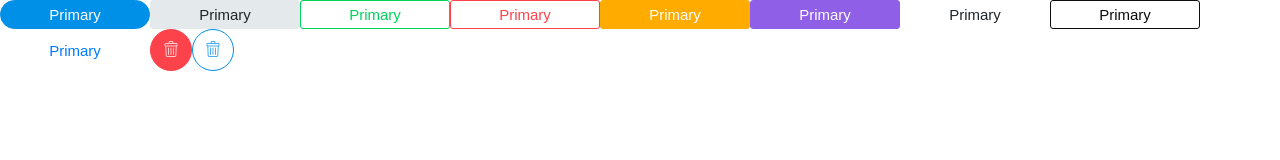
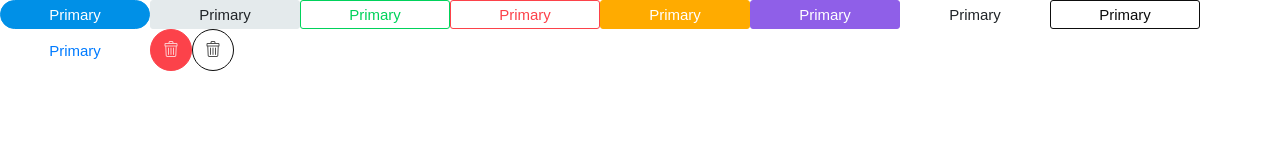
Before and after one commit to SamuelBenedix/reactAdminTemplate, a React (Create React App) app: page / in a window 1280 px wide. Shown: the top 160 px of the page. Built offline with nearby package versions, Linux system fonts and the light colour scheme.

Commit message:
button cover confirm

```diff
--- a/src/@types/icon.d.ts
+++ b/src/@types/icon.d.ts
@@ -7,4 +7,5 @@ export interface IconProps {
   borderColorHover: string;
   color: string;
  },
+ icColor: string;
 }
--- a/src/assets/dynamicIcons/IcTrash.tsx
+++ b/src/assets/dynamicIcons/IcTrash.tsx
@@ -2,7 +2,7 @@ import React from 'react';
 import { IcProps } from '../../@types/ic';
 
 const IcTrash = (props: IcProps) => {
-  const { fill = '#fff', stroke } = props;
+  const { fill = '#fff' } = props;
 
   return (
     <svg
@@ -15,22 +15,22 @@ const IcTrash = (props: IcProps) => {
       <path
         d="M13.25 2H10.5V1.5C10.5 0.672906 9.82709 0 9 0H7C6.17291 0 5.5 0.672906 5.5 1.5V2H2.75C2.06075 2 1.5 2.56075 1.5 3.25V5C1.5 5.27612 1.72387 5.5 2 5.5H2.27325L2.70522 14.5713C2.74338 15.3725 3.4015 16 4.2035 16H11.7965C12.5985 16 13.2567 15.3725 13.2948 14.5713L13.7268 5.5H14C14.2761 5.5 14.5 5.27612 14.5 5V3.25C14.5 2.56075 13.9392 2 13.25 2ZM6.5 1.5C6.5 1.22431 6.72431 1 7 1H9C9.27569 1 9.5 1.22431 9.5 1.5V2H6.5V1.5ZM2.5 3.25C2.5 3.11216 2.61216 3 2.75 3H13.25C13.3878 3 13.5 3.11216 13.5 3.25V4.5C13.3459 4.5 3.13853 4.5 2.5 4.5V3.25ZM12.2959 14.5238C12.2832 14.7908 12.0638 15 11.7965 15H4.2035C3.93616 15 3.71678 14.7908 3.70409 14.5238L3.27437 5.5H12.7256L12.2959 14.5238Z"
         fill={fill}
-        fill-opacity="0.72"
+        fillOpacity="0.72"
       />
       <path
         d="M8 14C8.27613 14 8.5 13.7761 8.5 13.5V7C8.5 6.72387 8.27613 6.5 8 6.5C7.72387 6.5 7.5 6.72387 7.5 7V13.5C7.5 13.7761 7.72384 14 8 14Z"
         fill={fill}
-        fill-opacity="0.72"
+        fillOpacity="0.72"
       />
       <path
         d="M10.5 14C10.7761 14 11 13.7761 11 13.5V7C11 6.72387 10.7761 6.5 10.5 6.5C10.2239 6.5 10 6.72387 10 7V13.5C10 13.7761 10.2238 14 10.5 14Z"
         fill={fill}
-        fill-opacity="0.72"
+        fillOpacity="0.72"
       />
       <path
         d="M5.5 14C5.77613 14 6 13.7761 6 13.5V7C6 6.72387 5.77613 6.5 5.5 6.5C5.22387 6.5 5 6.72387 5 7V13.5C5 13.7761 5.22384 14 5.5 14Z"
         fill={fill}
-        fill-opacity="0.72"
+        fillOpacity="0.72"
       />
     </svg>
   );
--- a/src/components/atoms/Button/iconOnly.tsx
+++ b/src/components/atoms/Button/iconOnly.tsx
@@ -1,21 +1,17 @@
-import React from 'react';
+import React, { useState } from 'react';
 import { IconProps } from '../../../@types/icon';
 import { IcTrash } from '../../../assets';
 // import { IcAddWhite, IcTrash } from '../../../assets';
 
 const IconOnly = (props: IconProps) => {
-  const { icon, color, isOutline = false } = props;
+  const { icon, color, isOutline = false, icColor } = props;
+
   const Icon = () => {
     switch (icon) {
       case 'add':
         return <div>test</div>;
       case 'trash':
-        return (
-          <IcTrash
-            stroke="none"
-            fill={isOutline ? color.backgroundColor : color.color}
-          />
-        );
+        return <IcTrash stroke="none" fill={icColor} />;
       default:
         return <div>test</div>;
     }
--- a/src/components/atoms/Button/index.tsx
+++ b/src/components/atoms/Button/index.tsx
@@ -28,37 +28,75 @@ const Button = (props: ButtonProps) => {
   } = props;
   const [typeColor, setTypeColor] = useState(Colors.primary);
 
+  const [icColorNew, setIcColorNew] = useState('#fff');
+
+  const handleMouseEnter = () => {
+    setIcColorNew(typeColor.color);
+    console.log(icColorNew);
+  };
+  const handleMouseLeave = () => {
+    setIcColorNew(isOutline ? typeColor.backgroundColor : typeColor.color);
+    console.log(icColorNew);
+  };
+
   useEffect(() => {
     switch (type) {
       case 'primary':
         setTypeColor(Colors.primary);
+        setIcColorNew(
+          isOutline ? Colors.primary.backgroundColor : Colors.primary.color
+        );
         break;
       case 'secondary':
         setTypeColor(Colors.secondary);
+        setIcColorNew(
+          isOutline ? Colors.secondary.backgroundColor : Colors.secondary.color
+        );
         break;
       case 'info':
         setTypeColor(Colors.info);
+        setIcColorNew(
+          isOutline ? Colors.info.backgroundColor : Colors.info.color
+        );
         break;
       case 'danger':
         setTypeColor(Colors.danger);
+        setIcColorNew(
+          isOutline ? Colors.danger.backgroundColor : Colors.danger.color
+        );
         break;
       case 'warning':
         setTypeColor(Colors.warning);
+        setIcColorNew(
+          isOutline ? Colors.warning.backgroundColor : Colors.warning.color
+        );
         break;
       case 'success':
         setTypeColor(Colors.success);
+        setIcColorNew(
+          isOutline ? Colors.success.backgroundColor : Colors.success.color
+        );
         break;
       case 'light':
         setTypeColor(Colors.light);
+        setIcColorNew(
+          isOutline ? Colors.light.backgroundColor : Colors.light.color
+        );
         break;
       case 'dark':
         setTypeColor(Colors.dark);
+        setIcColorNew(
+          isOutline ? Colors.dark.backgroundColor : Colors.dark.color
+        );
         break;
       default:
         setTypeColor(Colors.primary);
+        setIcColorNew(
+          isOutline ? Colors.primary.backgroundColor : Colors.primary.color
+        );
         break;
     }
-  }, [type]);
+  }, [type, isOutline]);
 
   if (isLink) {
     return (
@@ -80,8 +118,15 @@ const Button = (props: ButtonProps) => {
           styBtnIc
         )}
         type="button"
+        onMouseEnter={handleMouseEnter}
+        onMouseLeave={handleMouseLeave}
       >
-        <IconOnly icon={icon} color={typeColor} isOutline={isOutline} />
+        <IconOnly
+          icon={icon}
+          color={typeColor}
+          isOutline={isOutline}
+          icColor={icColorNew}
+        />
       </button>
     );
   }
@@ -103,9 +148,11 @@ const Button = (props: ButtonProps) => {
                 styBtnIconSplit
               )
         }
+        onMouseEnter={handleMouseEnter}
+        onMouseLeave={handleMouseLeave}
       >
         <span className={styBtnIcon}>
-          <IconOnly icon={icon} color={typeColor} />
+          <IconOnly icon={icon} color={typeColor} icColor={icColorNew} />
         </span>
         <span>{text}</span>
       </button>
--- a/src/pages/Home/index.tsx
+++ b/src/pages/Home/index.tsx
@@ -14,7 +14,7 @@ const Home = () => {
       <Button type="dark" text="Primary" isOutline />
       <Button text="Primary" isLink />
       <Button text="Primary" type="danger" isIcon icon="trash" />
-      <Button text="Primary" type="primary" isIcon isOutline icon="trash" />
+      <Button text="Primary" type="dark" isIcon icon="trash" isOutline />
     </React.Fragment>
   );
 };
```
